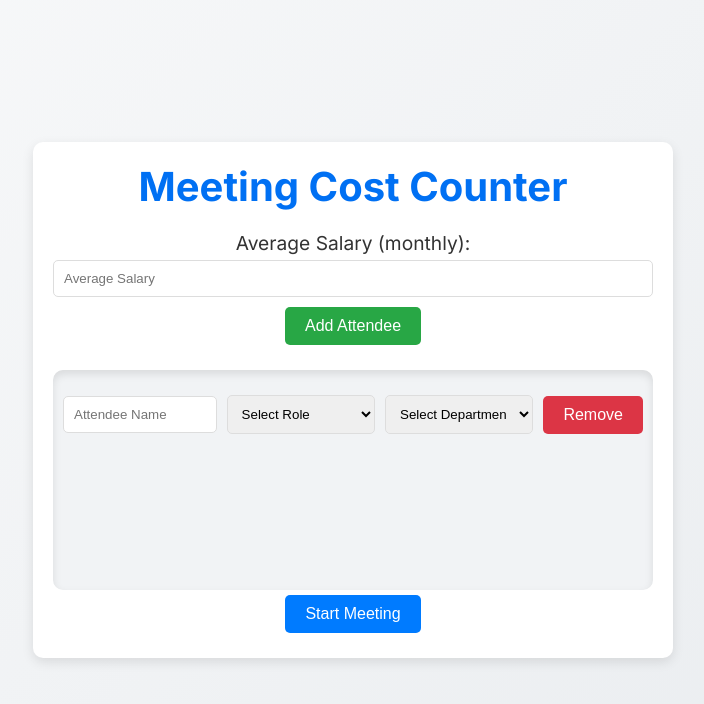
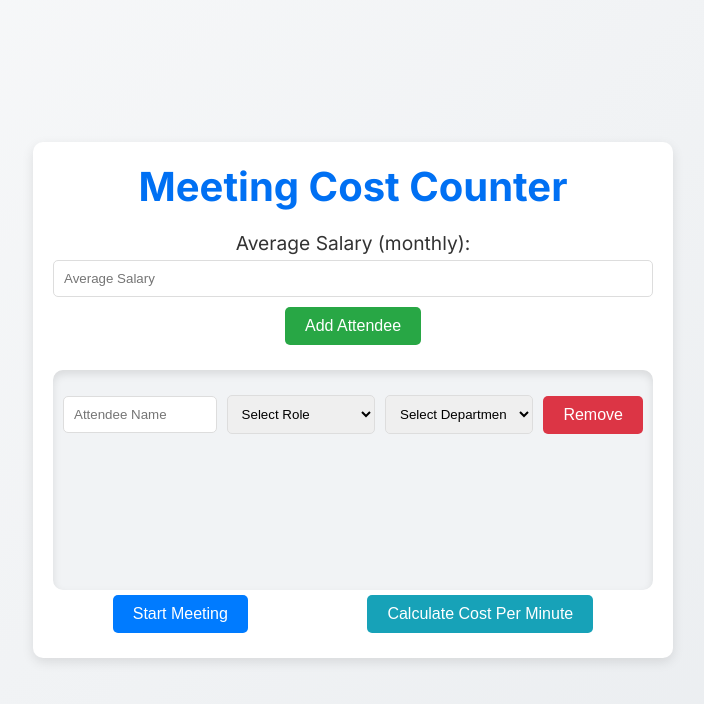
Before and after one commit to dmtratanasov/meeting-cost-counter, a Next.js app: page / in a window 1280 px wide. Shown: the top 704 px of the page, without its empty margins (287-991 px from the left). Built offline with nearby package versions, Linux system fonts and the light colour scheme.

Commit message:
calculate cost per minute and better animations for the counter

```diff
--- a/package.json
+++ b/package.json
@@ -9,6 +9,7 @@
     "lint": "next lint"
   },
   "dependencies": {
+    "@react-spring/web": "^9.7.3",
     "chart.js": "^4.4.3",
     "next": "14.2.5",
     "react": "^18",
--- a/src/app/page.module.css
+++ b/src/app/page.module.css
@@ -122,3 +122,23 @@
 .buttonStart:hover {
   background-color: #0056b3;
 }
+
+.buttonCalculate {
+  background-color: #17a2b8;
+  color: white;
+}
+
+.buttonCalculate:hover {
+  background-color: #138496;
+}
+
+.costPerMinute {
+  margin-top: 10px;
+  font-size: 1.2em;
+  color: #333;
+}
+
+.buttonsContainer{
+  display: flex;
+  justify-content: space-around;
+}
--- a/src/app/page.tsx
+++ b/src/app/page.tsx
@@ -21,6 +21,7 @@ const Home: React.FC = () => {
   ]);
   const [showCounter, setShowCounter] = useState<boolean>(false);
   const [removingAttendeeIndex, setRemovingAttendeeIndex] = useState<number | null>(null);
+  const [costPerMinute, setCostPerMinute] = useState<number | null>(null);
   const attendeesEndRef = useRef<HTMLDivElement>(null);
 
   const addAttendee = () => {
@@ -56,7 +57,14 @@ const Home: React.FC = () => {
     setShowCounter(false);
     setAttendees([{ name: "", role: "", department: "" }]);
     setAverageSalary(0);
+    setCostPerMinute(null);
     toast.info("Meeting stopped");
+  };
+
+  const calculateCostPerMinute = () => {
+    const hourlyRate = averageSalary / 160;
+    const costPerMinute = (hourlyRate / 60) * attendees.length;
+    setCostPerMinute(costPerMinute);
   };
 
   useEffect(() => {
@@ -141,9 +149,19 @@ const Home: React.FC = () => {
             ))}
             <div ref={attendeesEndRef} />
           </div>
-          <button className={`${styles.button} ${styles.buttonStart}`} onClick={handleStart}>
-            Start Meeting
-          </button>
+          <div className={styles.buttonsContainer}>
+            <button className={`${styles.button} ${styles.buttonStart}`} onClick={handleStart}>
+              Start Meeting
+            </button>
+            <button className={`${styles.button} ${styles.buttonCalculate}`} onClick={calculateCostPerMinute}>
+              Calculate Cost Per Minute
+            </button>
+          </div>
+          {costPerMinute !== null && (
+            <p className={styles.costPerMinute}>
+              Cost per minute: €{costPerMinute.toFixed(2)}
+            </p>
+          )}
         </div>
       )}
       {showCounter && (
--- a/src/components/Counter.tsx
+++ b/src/components/Counter.tsx
@@ -1,4 +1,5 @@
 import { useEffect, useState } from 'react';
+import { useSpring, animated } from '@react-spring/web';
 import styles from './Counter.module.css';
 import ReportModal from './ReportModal';
 
@@ -16,11 +17,25 @@ interface CounterProps {
 
 const Counter: React.FC<CounterProps> = ({ averageSalary, attendees, onStop }) => {
   const [seconds, setSeconds] = useState<number>(0);
-  const [cost, setCost] = useState<number>(0);
   const [isPaused, setIsPaused] = useState<boolean>(false);
   const [isReportModalOpen, setIsReportModalOpen] = useState<boolean>(false);
 
+  const costPerSecond = (averageSalary / 160 / 3600) * attendees.length;
+  const cost = seconds * costPerSecond;
 
+  const animatedSeconds = useSpring({
+    from: { number: 0 },
+    number: seconds,
+    delay: 0,
+    config: { mass: 1, tension: 120, friction: 30 }
+  });
+
+  const animatedCost = useSpring({
+    from: { number: 0 },
+    number: cost,
+    delay: 0,
+    config: { mass: 1, tension: 10, friction: 10 }
+  });
 
   useEffect(() => {
     let interval: NodeJS.Timeout;
@@ -32,13 +47,6 @@ const Counter: React.FC<CounterProps> = ({ averageSalary, attendees, onStop }) =
 
     return () => clearInterval(interval);
   }, [isPaused]);
-
-  useEffect(() => {
-    const hourlyRate = averageSalary / 160;
-    const perSecondRate = hourlyRate / 3600;
-    const costPerSecond = perSecondRate * attendees.length;
-    setCost(seconds * costPerSecond);
-  }, [seconds, averageSalary, attendees.length]);
 
   const formatTime = (seconds: number) => {
     const hrs = Math.floor(seconds / 3600);
@@ -54,8 +62,12 @@ const Counter: React.FC<CounterProps> = ({ averageSalary, attendees, onStop }) =
   return (
     <div className={styles.counterContainer}>
       <h1 className={styles.counterTitle}>Meeting Cost Counter</h1>
-      <p className={styles.counterText}>Time Elapsed: {formatTime(seconds)}</p>
-      <p className={styles.counterText}>Meeting Cost: €{cost.toFixed(2)}</p>
+      <p className={styles.counterText}>
+        Time Elapsed: <animated.span>{animatedSeconds.number.to((n) => formatTime(Math.floor(n)))}</animated.span>
+      </p>
+      <p className={styles.counterText}>
+        Meeting Cost: €<animated.span>{animatedCost.number.to((n) => n.toFixed(2))}</animated.span>
+      </p>
       <div>
         <button className={`${styles.button} ${styles.buttonPause}`} onClick={() => setIsPaused(!isPaused)}>
           {isPaused ? 'Resume' : 'Pause'}
```
